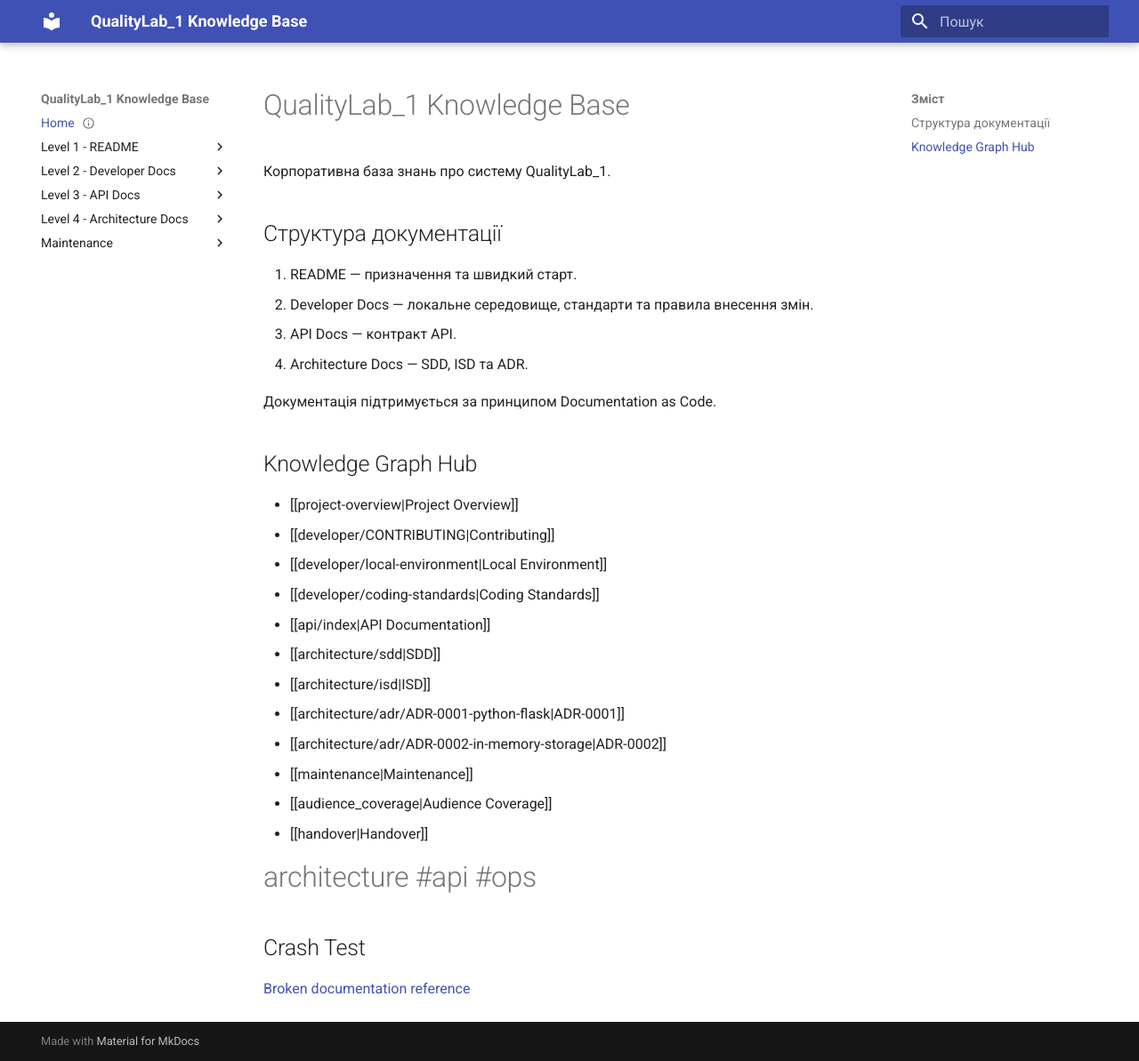
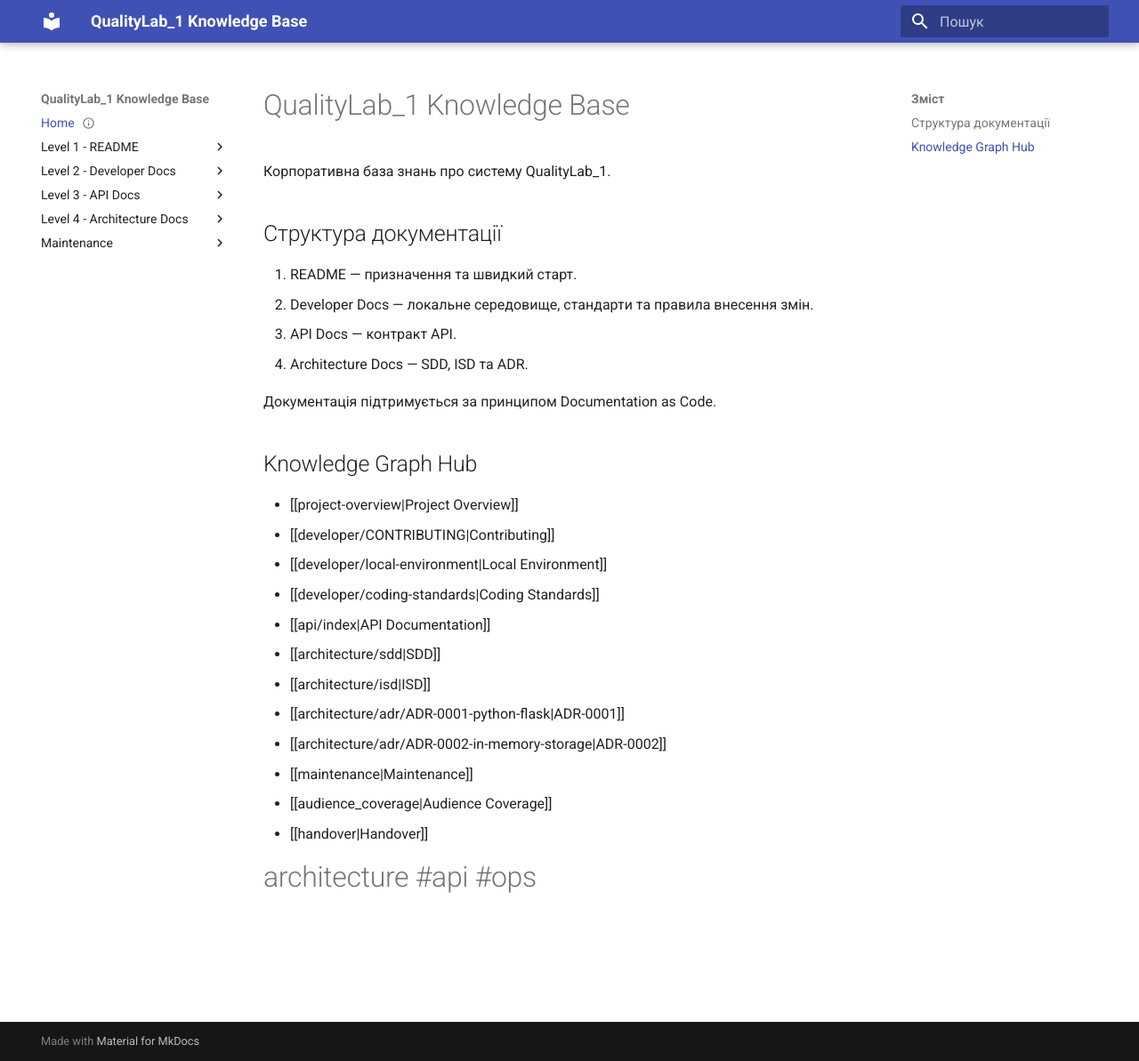
Before and after one commit to KardashEvelina/QualityLab_1, an MkDocs documentation site: the page built from docs/index.md, in a window 1280 px wide and 1193 px high. Shown: the whole window at 89% size. Built offline with MkDocs 1.6.1 and Material for MkDocs 9.7.7, drawn with Linux system fonts in a browser that asks for light colours.

Commit message:
docs(ci): restore strict build pipeline, PASS

```diff
--- a/docs/index.md
+++ b/docs/index.md
@@ -33,7 +33,3 @@ review_date: 2027-02-19
 - [[handover|Handover]]
 
 #architecture #api #ops
-
-## Crash Test
-
-[Broken documentation reference](missing-page.md)
```
